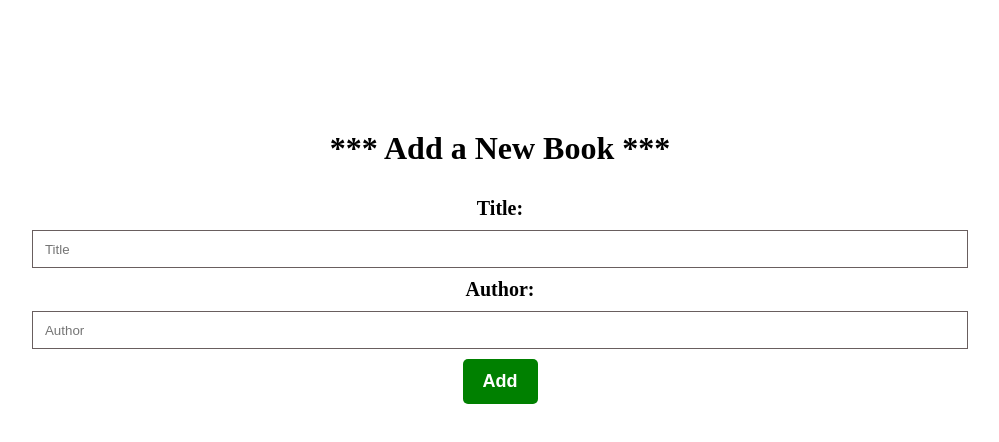
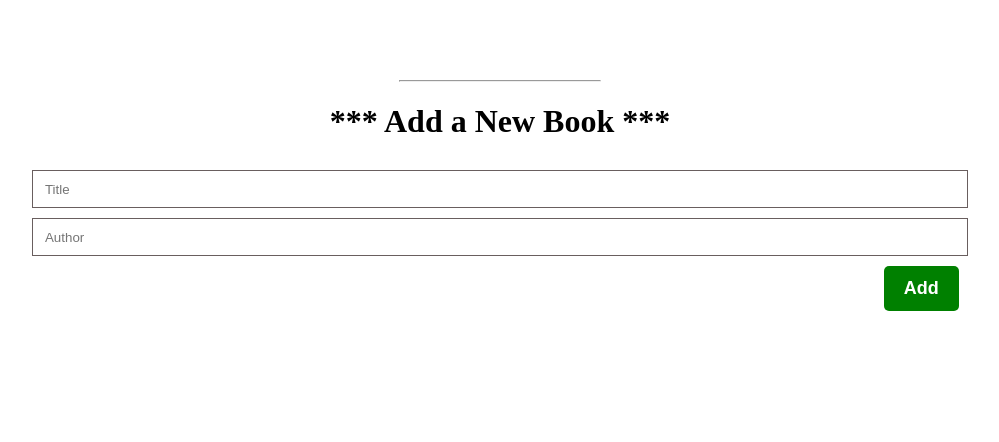
Before and after one commit to abdullah97-pro/Awesome-books-refactor-classes, a website: page html/index.html in a window 1280 px wide. Shown: the whole page, without its empty margins (140-1139 px from the left). Drawn offline with Linux system fonts and the light colour scheme.

Commit message:
update the view

```diff
--- a/css/style.css
+++ b/css/style.css
@@ -17,7 +17,7 @@ table {
 }
 
 #bookList {
-  margin-bottom: 100px;
+  margin-bottom: 50px;
 }
 
 #bookList tr {
@@ -30,8 +30,7 @@ table {
   background-color: turquoise;
 }
 
-td,
-label {
+td {
   font-weight: 600;
   font-size: 20px;
   margin: 0 20px;
@@ -82,4 +81,6 @@ h1::after {
   border-radius: 5px;
   font-size: 18px;
   font-weight: 700;
+  float: right;
+  margin-right: 110px;
 }
--- a/html/index.html
+++ b/html/index.html
@@ -10,11 +10,11 @@
 <body>
     <table id="bookList"></table>
 
+    <hr style="width: 200px;">
+
     <h1>Add a New Book</h1>
     <div>
-        <label for="title">Title:</label>
         <input type="text" id="title" placeholder="Title">
-        <label for="author">Author:</label>
         <input type="text" id="author" placeholder="Author">
         <button id="addButton">Add</button>
       </div>
```
